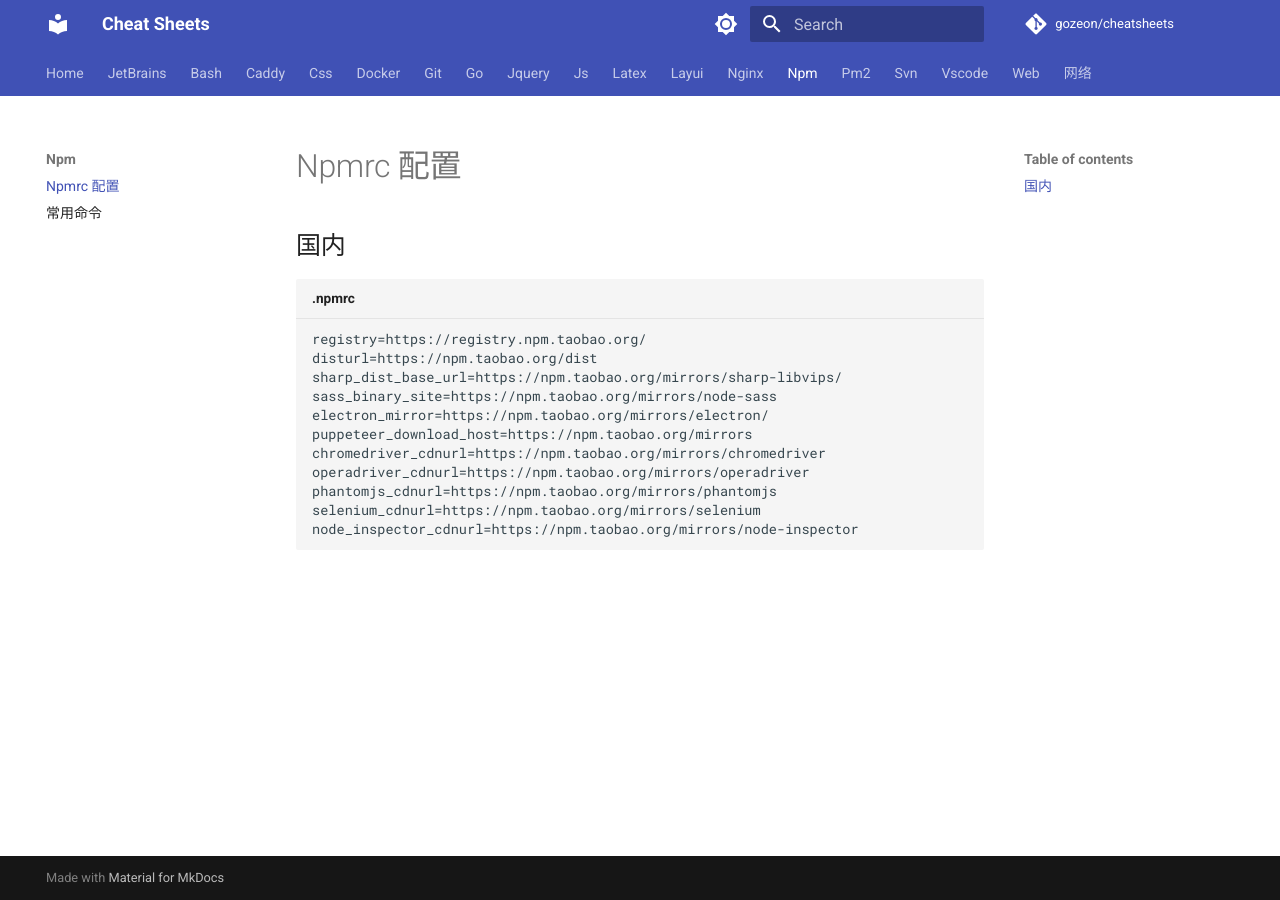
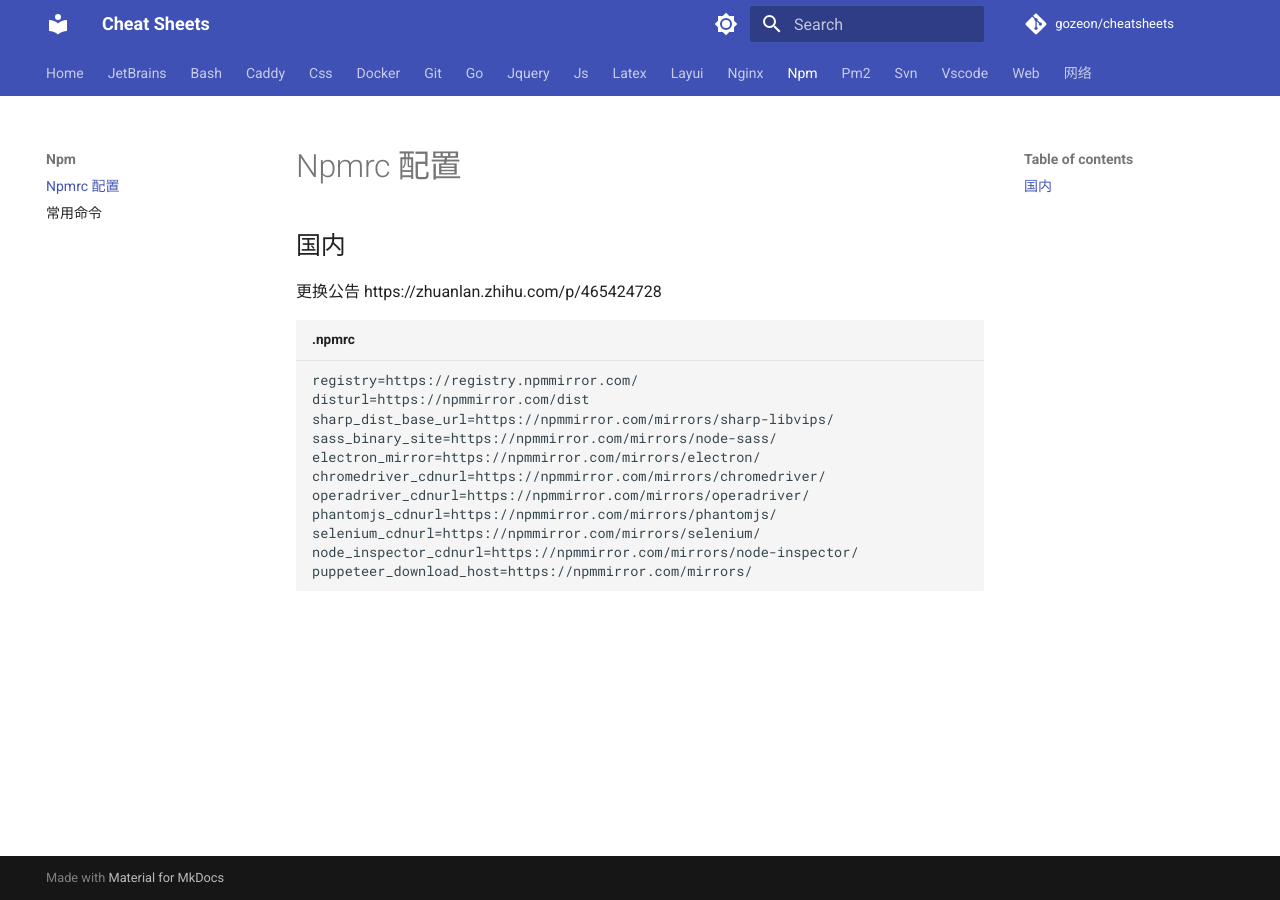
Before and after one commit to gozeon/cheatsheets, an MkDocs documentation site: the page built from docs/npm/npmrc 配置.md, in a window 1280 px wide. Built offline with MkDocs 1.6.1 and Material for MkDocs 9.7.7, drawn with Linux system fonts in a browser that asks for light colours; comment, search, counter and statistics services are not loaded.

Commit message:
Update npmrc 配置.md

````diff
--- a/docs/npm/npmrc 配置.md
+++ b/docs/npm/npmrc 配置.md
@@ -1,15 +1,17 @@
 ## 国内
 
+更换公告  https://zhuanlan.zhihu.com/p/465424728
+
 ```txt title=".npmrc"
-registry=https://registry.npm.taobao.org/
-disturl=https://npm.taobao.org/dist
-sharp_dist_base_url=https://npm.taobao.org/mirrors/sharp-libvips/
-sass_binary_site=https://npm.taobao.org/mirrors/node-sass
-electron_mirror=https://npm.taobao.org/mirrors/electron/
-puppeteer_download_host=https://npm.taobao.org/mirrors
-chromedriver_cdnurl=https://npm.taobao.org/mirrors/chromedriver
-operadriver_cdnurl=https://npm.taobao.org/mirrors/operadriver
-phantomjs_cdnurl=https://npm.taobao.org/mirrors/phantomjs
-selenium_cdnurl=https://npm.taobao.org/mirrors/selenium
-node_inspector_cdnurl=https://npm.taobao.org/mirrors/node-inspector
+registry=https://registry.npmmirror.com/
+disturl=https://npmmirror.com/dist
+sharp_dist_base_url=https://npmmirror.com/mirrors/sharp-libvips/
+sass_binary_site=https://npmmirror.com/mirrors/node-sass/
+electron_mirror=https://npmmirror.com/mirrors/electron/
+chromedriver_cdnurl=https://npmmirror.com/mirrors/chromedriver/
+operadriver_cdnurl=https://npmmirror.com/mirrors/operadriver/
+phantomjs_cdnurl=https://npmmirror.com/mirrors/phantomjs/
+selenium_cdnurl=https://npmmirror.com/mirrors/selenium/
+node_inspector_cdnurl=https://npmmirror.com/mirrors/node-inspector/
+puppeteer_download_host=https://npmmirror.com/mirrors/
 ```
````
